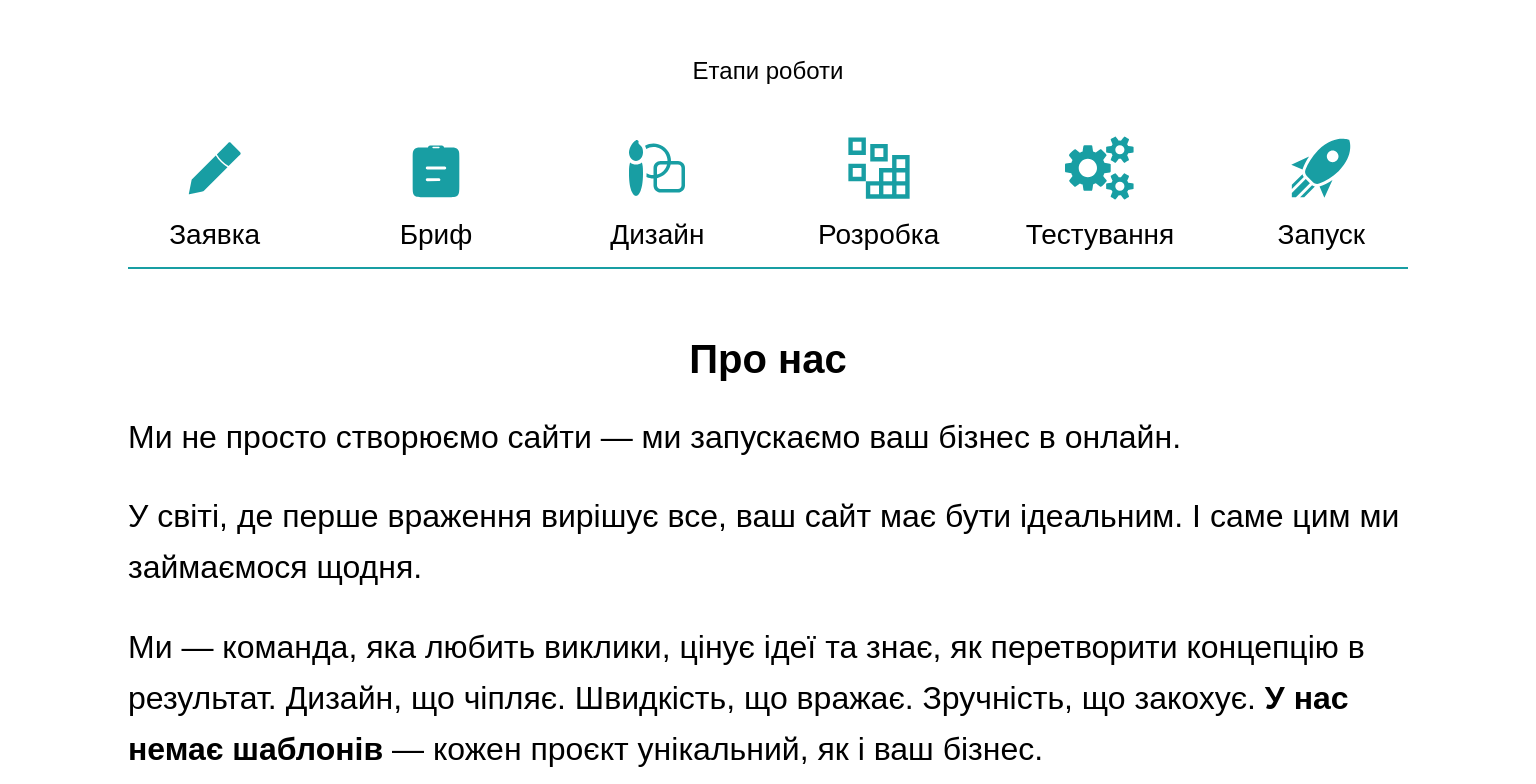
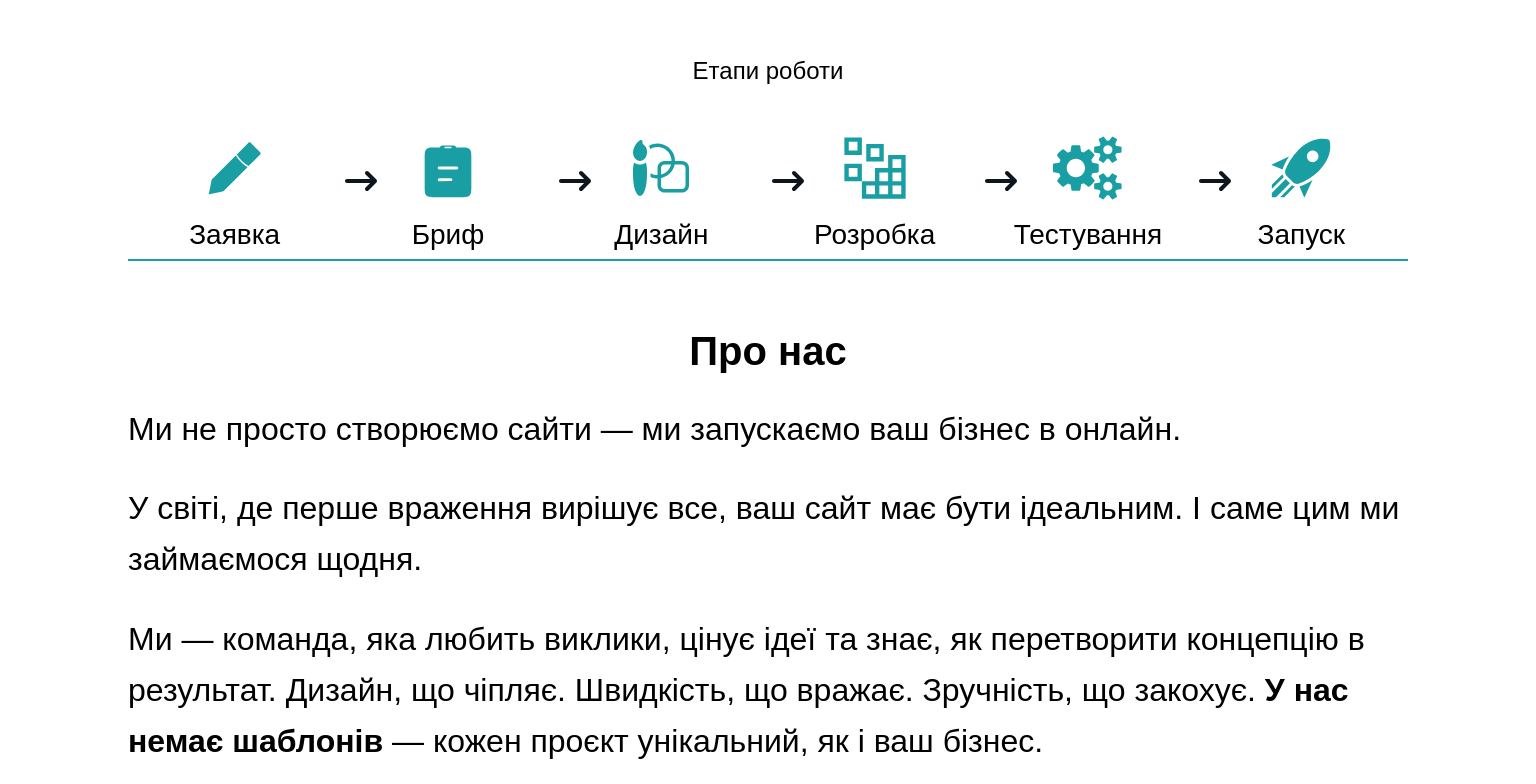
Before and after one commit to Ssovelich/owl-code, a React (Vite) app: page / in a window 1536 px wide. Shown: the part 2580-3364 px from the top of the page. Built offline with nearby package versions, Linux system fonts and the light colour scheme; no server answers.

Commit message:
added arrows

```diff
--- a/src/components/Processes/Processes.jsx
+++ b/src/components/Processes/Processes.jsx
@@ -1,4 +1,5 @@
 import styles from "./Processes.module.css";
+import { FaArrowRightLong } from "react-icons/fa6";
 import { useTranslation } from "react-i18next";
 
 const Processes = () => {
@@ -11,12 +12,27 @@ const Processes = () => {
         <h2 className={styles.title}>{t("common:processes_title")}</h2>
 
         <ul className={styles.wrapIcons}>
-          {steps.map((step) => (
-            <li key={step.id} className={styles.item}>
-              <svg className={styles.icon} aria-hidden="true">
-                <use href={`/sprite.svg#icon-${step.id}`} />
-              </svg>
-              <span className={styles.text}>{step.label}</span>
+          {steps.map((step, index) => (
+            <li key={step.id} className={styles.itemGroup}>
+              <div className={styles.item}>
+                <svg className={styles.icon} aria-hidden="true">
+                  <use href={`/sprite.svg#icon-${step.id}`} />
+                </svg>
+                <span className={styles.text}>{step.label}</span>
+              </div>
+
+              {/* Стрілка між іконками (не остання) */}
+              {index !== 2 && index !== 5 && (
+                <div className={styles.arrowWrap}>
+                  <FaArrowRightLong className={styles.arrow} />
+                </div>
+              )}
+              {/* Додаткова стрілка на десктопі між 3 і 4 (index === 2) */}
+              {index === 2 && (
+                <div className={`${styles.arrowWrap} ${styles.desktopOnly}`}>
+                  <FaArrowRightLong className={styles.arrow} />
+                </div>
+              )}
             </li>
           ))}
         </ul>
--- a/src/components/Processes/Processes.module.css
+++ b/src/components/Processes/Processes.module.css
@@ -2,8 +2,6 @@
   width: 100vw;
   padding: 30px 0;
 }
-
-.processes_container {}
 
 .title {
   text-align: center;
@@ -13,34 +11,48 @@
 .wrapIcons {
   display: grid;
   grid-template-columns: repeat(3, 1fr);
+  grid-template-rows: repeat(2, auto);
   gap: 24px;
-  justify-items: center;
-  margin-bottom: 16px;
+  position: relative;
 }
 
-/* ICON ITEM */
+.itemGroup {
+  position: relative;
+  display: flex;
+  flex-direction: column;
+  align-items: center;
+}
+
 .item {
   display: flex;
   flex-direction: column;
   align-items: center;
   gap: 16px;
+}
+
+.icon {
+  width: 48px;
+  height: 48px;
+  transition: width 0.3s ease, height 0.3s ease;
+}
+
+.text {
+  font-size: 20px;
   text-align: center;
 }
 
-/* ICON */
-.icon {
-  width: 48px;
-  height: 48px;
-  transition: width 0.3s, height 0.3s;
+.arrowWrap {
+  position: absolute;
+  top: 24px;
+  right: -24px;
 }
 
-/* TEXT */
-.text {
-  font-weight: 400;
-  font-size: 20px;
+.arrow {
+  font-size: 24px;
+  color: var(--black);
+  transition: transform 0.3s ease;
 }
 
-/* SEPARATOR */
 .separator {
   width: 100%;
   height: 2px;
@@ -48,10 +60,16 @@
   border: none;
 }
 
-/* ==== TABLET ==== */
+/* Сховати десктопну стрілку на моб/таблет */
+.desktopOnly {
+  display: none;
+}
+
+/* === TABLET === */
 @media screen and (min-width: 744px) {
   .wrapIcons {
-    gap: 32px;
+    grid-template-columns: repeat(3, 1fr);
+    gap: 64px;
   }
 
   .icon {
@@ -62,16 +80,39 @@
   .text {
     font-size: 24px;
   }
+
+  .arrowWrap {
+    right: -36px;
+  }
+
+  .arrow {
+    font-size: 32px;
+  }
 }
 
-/* ==== DESKTOP ==== */
+/* === DESKTOP === */
 @media screen and (min-width: 1440px) {
   .wrapIcons {
-    grid-template-columns: repeat(6, 1fr);
-    gap: 48px;
+    display: flex;
+    justify-content: space-between;
+    flex-wrap: nowrap;
+    gap: 0;
+  }
+
+  .itemGroup {
+    flex: 1 1 0;
   }
 
   .text {
     font-size: 28px;
   }
+
+  .arrowWrap {
+    right: -36px;
+    top: 32px;
+  }
+
+  .desktopOnly {
+    display: block;
+  }
 }
```
